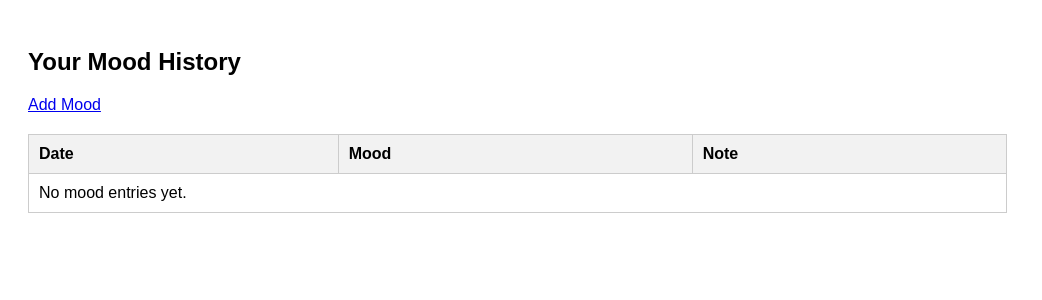
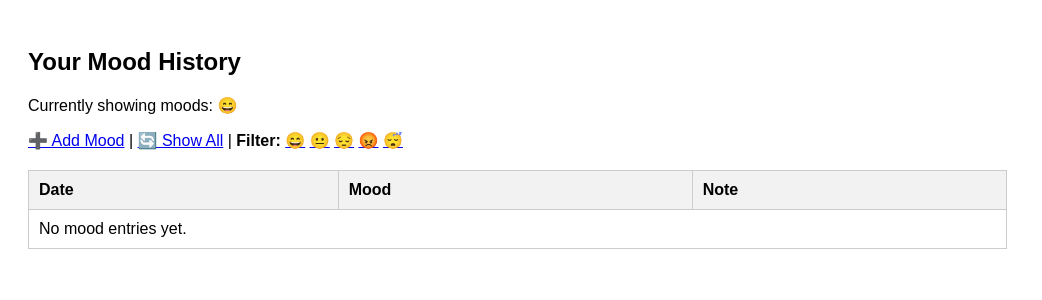
Before and after one commit to mubarak6969/django-pro-journey, a Django app: a page that uses tracker/templates/tracker/mood_history.html in a window 1280 px wide. Shown: the top 300 px of the page, without its empty margins (0-1042 px from the left). Run offline with Django 5.2, Linux system fonts and the light colour scheme; data that the repository does not hold is empty.

Commit message:
Added mood filter using query parameters

```diff
--- a/tracker/templates/tracker/mood_history.html
+++ b/tracker/templates/tracker/mood_history.html
@@ -12,10 +12,22 @@
 </head>
 <body>
     <h2>Your Mood History</h2>
+    {% if current_filter %}
+    <p>Currently showing moods: <strong>{{ current_filter }}</strong></p>
+{% endif %}
+
 
     <div class="nav">
-        <a href="/">Add Mood</a>
-    </div>
+    <a href="/">➕ Add Mood</a> |
+    <a href="/history/">🔄 Show All</a> |
+    <strong>Filter:</strong>
+    <a href="/history/?mood=😄">😄</a>
+    <a href="/history/?mood=😐">😐</a>
+    <a href="/history/?mood=😔">😔</a>
+    <a href="/history/?mood=😡">😡</a>
+    <a href="/history/?mood=😴">😴</a>
+</div>
+
 
     <table>
         <tr>
--- a/tracker/views.py
+++ b/tracker/views.py
@@ -13,5 +13,13 @@ def mood_entry_view(request):
 
 # 🔹 New view to list all entries
 def mood_history_view(request):
-    entries = MoodEntry.objects.order_by('-date')
-    return render(request, 'tracker/mood_history.html', {'entries': entries})
+    mood_filter = request.GET.get('mood')  # Get ?mood= from URL
+    if mood_filter:
+        entries = MoodEntry.objects.filter(mood=mood_filter).order_by('-date')
+    else:
+        entries = MoodEntry.objects.order_by('-date')
+
+    return render(request, 'tracker/mood_history.html', {
+        'entries': entries,
+        'current_filter': mood_filter
+    })
```
